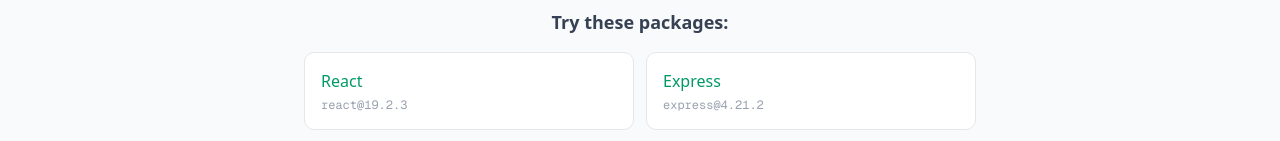
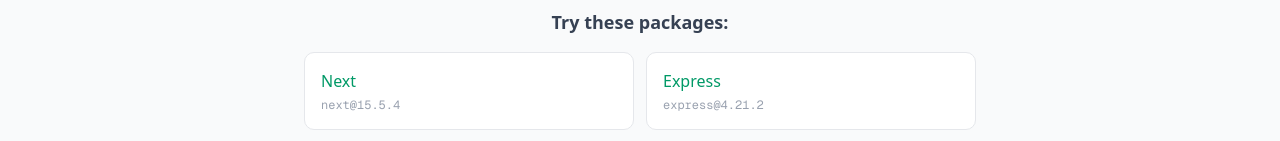
Before and after one commit to sapnendra/safedep-oss-insights, a Next.js app: page / in a window 1280 px wide. Shown: the part 379-520 px from the top of the page. Built offline with nearby package versions, Linux system fonts and the light colour scheme.

Commit message:
Add nextjs in example

```diff
--- a/app/page.tsx
+++ b/app/page.tsx
@@ -1,7 +1,7 @@
 import Link from "next/link";
 
 const examplePackages = [
-  { ecosystem: "npm", name: "react", version: "19.2.3", label: "React" },
+  { ecosystem: "npm", name: "next", version: "15.5.4", label: "Next" },
   { ecosystem: "npm", name: "express", version: "4.21.2", label: "Express" },
   { ecosystem: "npm", name: "axios", version: "1.7.2", label: "Axios" },
   { ecosystem: "npm", name: "lodash", version: "4.17.21", label: "Lodash" },
```
